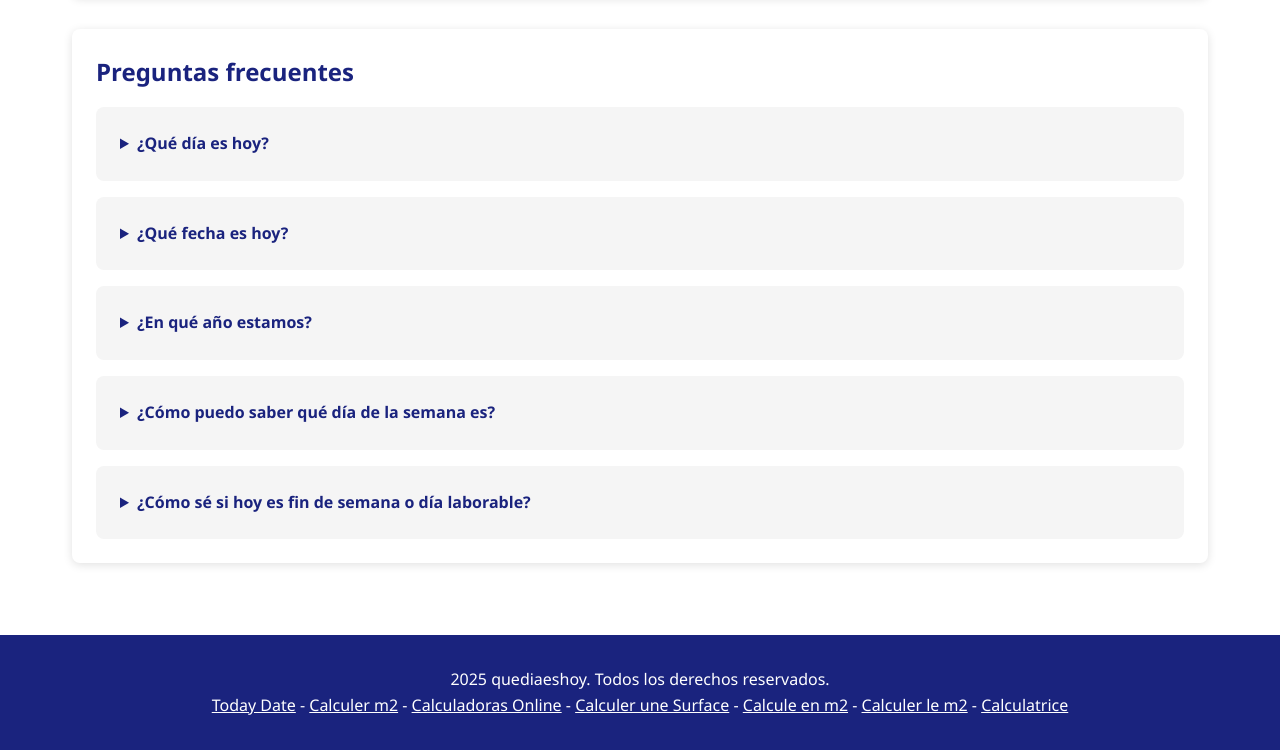
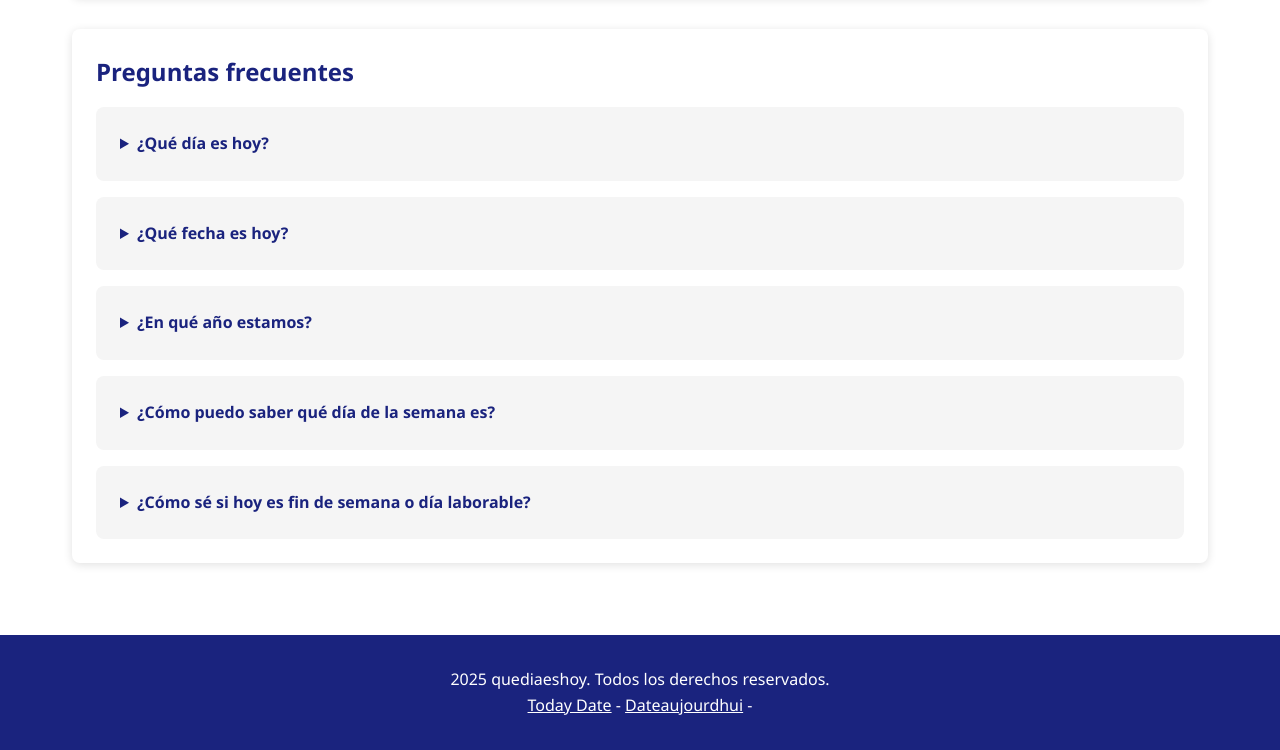
Before and after one commit to calculatrices/-qdiaeshoy, a plain HTML site: page index.html in a window 1280 px wide. Shown: the part 3324-4074 px from the top of the page. Drawn offline with nearby package versions, Linux system fonts and the light colour scheme.

Commit message:
Update index.html

```diff
--- a/index.html
+++ b/index.html
@@ -265,12 +265,7 @@
     <footer class="footer">
         <p> 2025 quediaeshoy. Todos los derechos reservados.</p>
    <a href="https://whatistodaydate.com/" style="color: white;">Today Date</a> -
-  <a href="https://calculer-m2.ovh/" style="color: white;">Calculer m2</a> -
-  <a href="https://calculadorasonline.net/" style="color: white;">Calculadoras Online</a> -
-  <a href="https://calcul-au-m2.ovh/" style="color: white;">Calculer une Surface</a> -
-  <a href="https://calcule-en-m2.ovh/" style="color: white;">Calcule en m2</a> -
-  <a href="https://calculer-le-m2.ovh/" style="color: white;">Calculer le m2</a> -
-  <a href="https://calculatrice.ovh/" style="color: white;">Calculatrice</a>
+  <a href="https://dateaujourdhui.net/" style="color: white;">Dateaujourdhui</a> -
     </footer>
 
     <button class="dark-mode-toggle" id="darkModeToggle">
```
